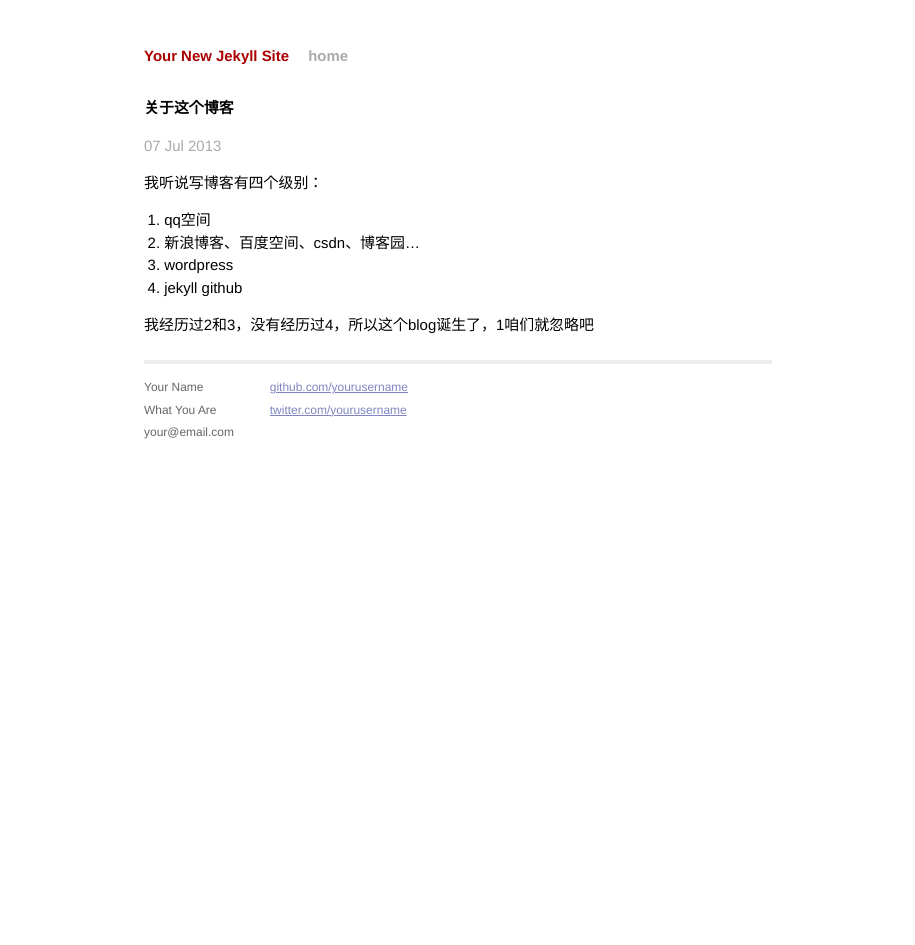
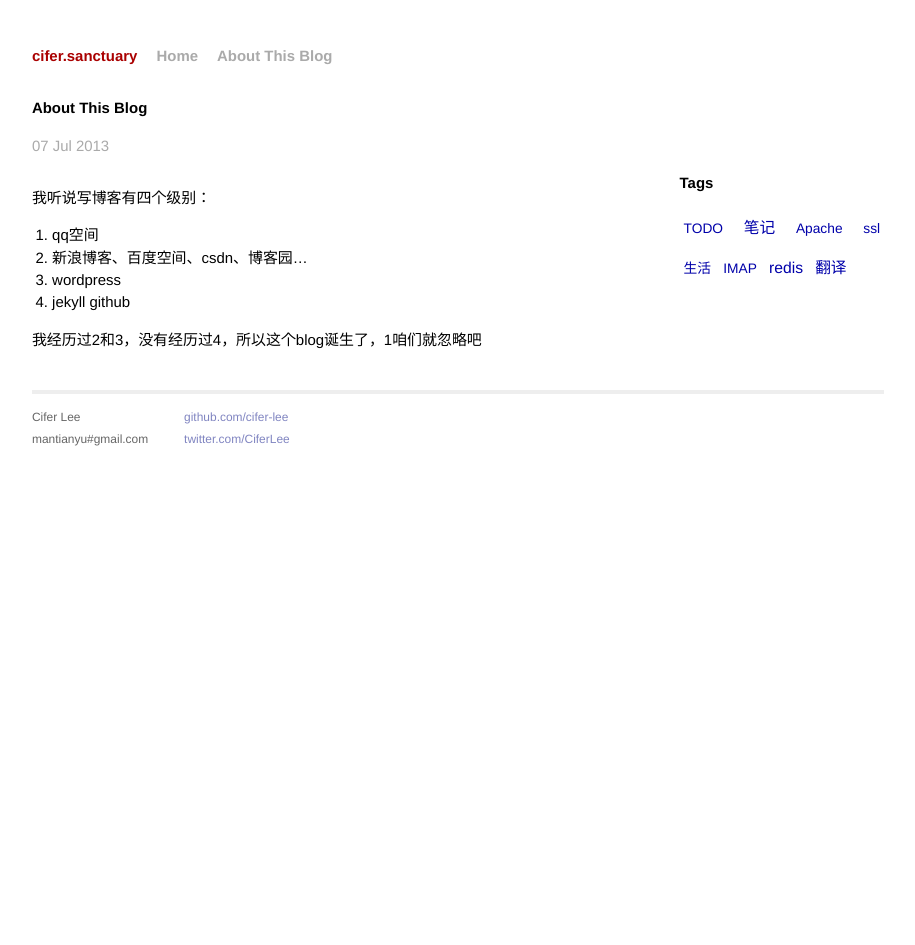
Before and after one commit to cifer-lee/cifer-lee.github.io, a Jekyll site: the page built from _posts/2013-07-07-about-this-blog.markdown, in a window 1280 px wide. Shown: the whole page, without its empty margins (182-1097 px from the left). Built offline with Jekyll 4.4.1, drawn with Linux system fonts in a browser that asks for light colours.

Commit message:
July 13, 2013 18:34

```diff
--- a/_config.yml
+++ b/_config.yml
@@ -1,2 +1,3 @@
-name: Your New Jekyll Site
+name: cifer.sanctuary
+tagname:
 pygments: true
--- a/_layouts/default.html
+++ b/_layouts/default.html
@@ -19,23 +19,36 @@
           <div class="site">
             <div class="header">
               <h1 class="title"><a href="/">{{ site.name }}</a></h1>
-              <a class="extra" href="/">home</a>
+              <a class="extra" href="/">Home</a>
+              {% for post in site.posts %}
+                {% if post.title == 'About This Blog' %}
+                <a class="extra" href="{{ post.url }}">{{ post.title }}</a></li>
+                {% endif %}
+              {% endfor %}
             </div>
 
                 {{ content }}
 
+            <div class="tags">
+              <h1>Tags</h1>
+              {% for tag in site.tags %}
+                <a style="font-size: {{ tag | last | size | times: 100 | divided_by: site.tags.size | plus: 80 }}%;" href="/tagposts.html" title="">{{ tag| first }}</a>
+              {% endfor %}
+            </div>
+
+            <div class="clear"></div>
+
             <div class="footer">
               <div class="contact">
                 <p>
-                  Your Name<br />
-                  What You Are<br />
-                  your@email.com
+                  Cifer Lee<br />
+                  mantianyu#gmail.com
                 </p>
               </div>
               <div class="contact">
                 <p>
-                  <a href="http://github.com/yourusername/">github.com/yourusername</a><br />
-                  <a href="http://twitter.com/yourusername/">twitter.com/yourusername</a><br />
+                  <a href="http://github.com/cifer-lee/">github.com/cifer-lee</a><br />
+                  <a href="http://twitter.com//">twitter.com/CiferLee</a><br />
                 </p>
               </div>
             </div>
--- a/_posts/2013-07-07-about-this-blog.markdown
+++ b/_posts/2013-07-07-about-this-blog.markdown
@@ -1,7 +1,7 @@
 ---
 layout: post
-title: "关于这个博客"
-date: 2013-07-07
+title: "About This Blog"
+date: 2013-07-07 21:47
 ---
 
 我听说写博客有四个级别：
--- a/css/main.css
+++ b/css/main.css
@@ -25,7 +25,7 @@ h1, h2, h3, h4, h5, h6 {
 h1 { margin-bottom: 1em; }
 p { margin: 1em 0; }
 
-a         { color: #00a; }
+a         { color: #00a; text-decoration: none;}
 a:hover   { color: #000; }
 a:visited { color: #a0a; }
 
@@ -39,6 +39,10 @@ table {
 /* Home
 /*
 /*****************************************************************************/
+#home {
+  float: left;
+}
+
 ul.posts {
   list-style-type: none;
   margin-bottom: 2em;
@@ -63,7 +67,7 @@ ul.posts span {
 .site {
   font-size: 115%;
   text-align: justify;
-  width: 42em;
+  width: 57em;
   margin: 3em auto 2em;
   line-height: 1.5em;
 }
@@ -131,6 +135,10 @@ ul.posts span {
 /* Posts
 /*
 /*****************************************************************************/
+.post {
+  float: left;
+  width: 70%;
+}
 
 /* standard */
 .post pre {
@@ -163,3 +171,18 @@ ul.posts span {
 .post pre.terminal code {
   background-color: #333;
 }
+
+.tags {
+  float: right;
+  width: 24%;
+}
+
+.tags a {
+  margin: 4px 0;
+  padding: 4px;
+  display: inline-block;
+}
+
+.clear {
+  clear: both;
+}
--- a/index.html
+++ b/index.html
@@ -1,13 +1,15 @@
 ---
 layout: default
-title: Your New Jekyll Site
+title: cifer.sanctuary
 ---
 
 <div id="home">
   <h1>Blog Posts</h1>
   <ul class="posts">
     {% for post in site.posts %}
+        {% if post.category != 'todo-list' %}
       <li><span>{{ post.date | date_to_string }}</span> &raquo; <a href="{{ post.url }}">{{ post.title }}</a></li>
+        {% endif %}
     {% endfor %}
   </ul>
 </div>
```
Also changed, not shown: _posts/2013-07-07-MQTT-v3.1-Protocol-Specification.markdown (added, +43 -0 lines), _posts/2013-07-07-join-yeelink.markdown (added, +16 -0 lines), _posts/2013-07-07-加入Yeelink.markdown (deleted, +0 -11 lines), _posts/2013-07-08-create-your-own-certificate.markdown (added, +8 -0 lines), _posts/2013-07-08-how-to-keys.markdown (added, +78 -0 lines), _posts/2013-07-08-ssl-tls-introduction.markdown (added, +53 -0 lines), _posts/2013-07-08-todo-list.markdown (added, +10 -0 lines), _posts/2013-07-09-apache-ssl-log.markdown (added, +8 -0 lines), _posts/2013-07-09-todo-list.markdown (added, +9 -0 lines), _posts/2013-07-10-imap-learning-note.markdown (added, +10 -0 lines), _posts/2013-07-10-todo-list.markdown (added, +8 -0 lines), _posts/2013-07-11-libev-libio.markdown (added, +8 -0 lines), _posts/2013-07-13-a-fifteen-minute-intro-to-redis-data-types.markdown (added, +42 -0 lines), _posts/2013-07-13-redis-datatypes.markdown (added, +9 -0 lines), 1 other file.
